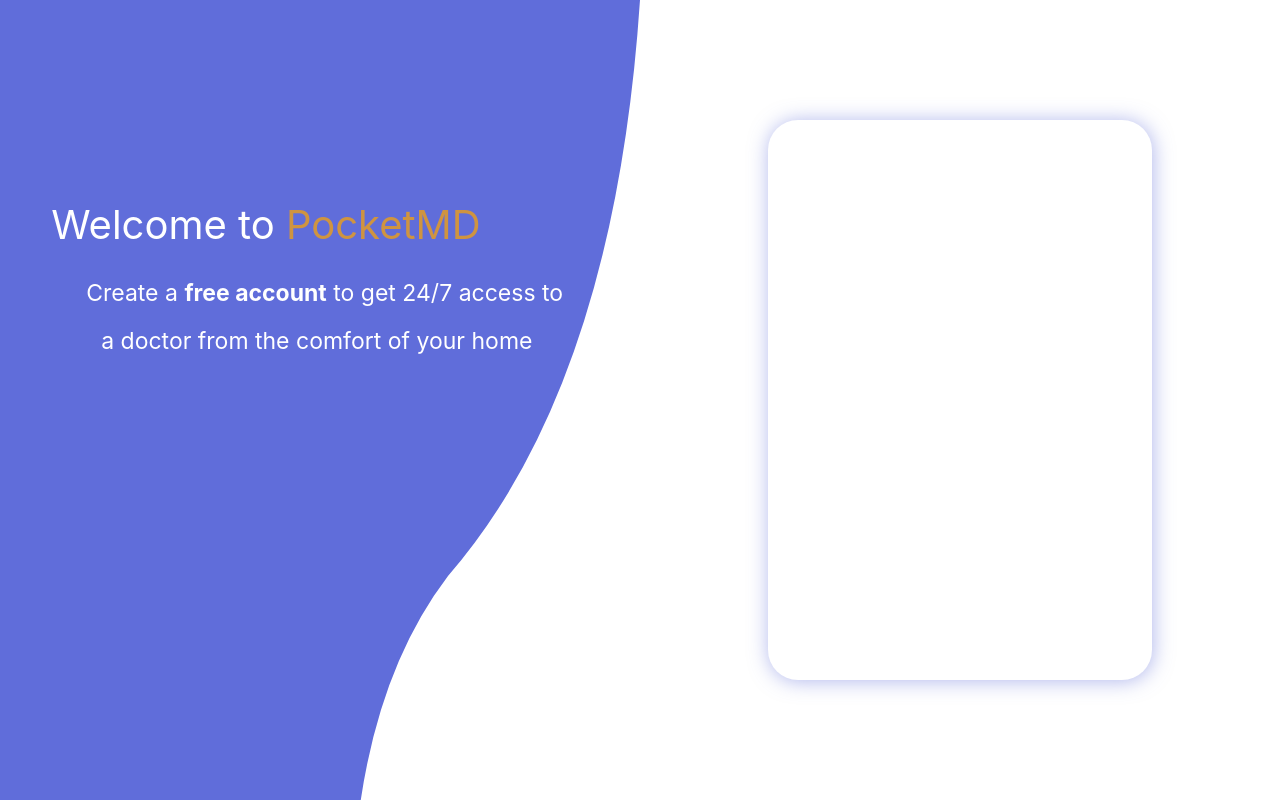
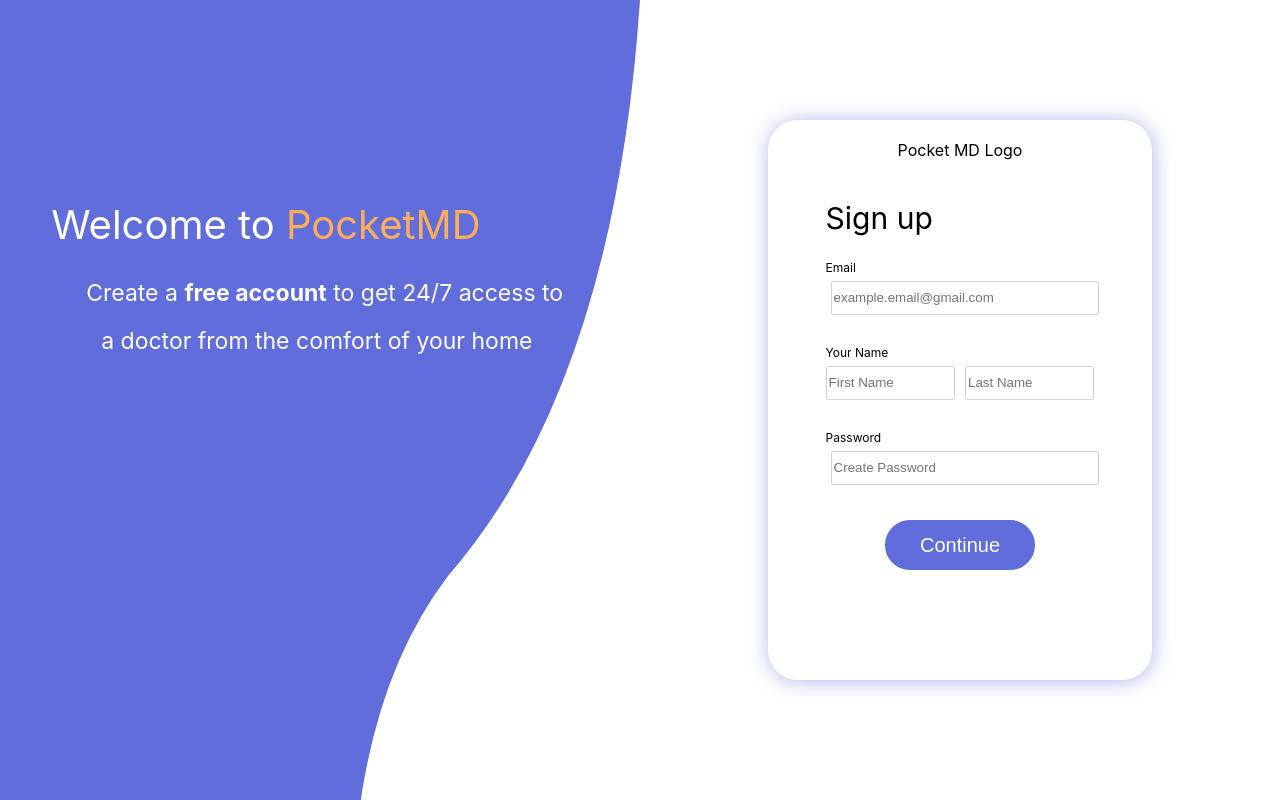
Before and after one commit to ZhenyiZhang/next-tinyurl, a Next.js app: page /background in a window 1280 px wide. Built offline with nearby package versions, Linux system fonts and the light colour scheme.

Commit message:
feat: Add sign up form on welcome page

```diff
--- a/components/card/signUp.js
+++ b/components/card/signUp.js
@@ -1,16 +1,85 @@
 import styled from 'styled-components';
+
+import Button from '../buttons/button';
+
+import {layout, flexbox, space, typography} from 'styled-system';
 
 const StyledContainer = styled.div`
     border-radius: 30px;
     box-shadow: 1px 1px 20px rgba(96, 109, 218, 0.5);
+    display: grid;
+    grid-template-rows: auto auto 1fr auto;
     height: 70%;
     width: 60%;
 `;
-const StyledHeader = styled.div``;
+
+const StyledForm = styled.form`
+    align-items: center;
+    display: flex;
+    flex-direction: column;
+    justify-content: flex-Start;
+    width: 100%;
+    height: 100%;
+`;
+
+const StyledFormGroup = styled.div`
+    width: 70%;
+    height: 20%;
+    //special case, layout has to override
+    ${layout};
+    ${flexbox};
+`;
+
+const StyledLabel = styled.label`
+    font-size: 12px;
+`;
+
+const StyledInput = styled.input`
+    border: 1px solid #D3D3D3;
+    border-radius: 2px;
+    height: 40%;
+    margin: 5px;
+    width: 100%;
+    &:focus {
+        outline: none;
+    }
+    //special case, layout has to override
+    ${layout};
+    ${space};
+`;
+
+const StyledText = styled.div`
+    ${space}
+    ${layout}
+    ${typography};
+`;
+
 
 export default function SignUpForm() {
     return (
         <StyledContainer>
+            <StyledText textAlign="center" margin="20px">Pocket MD Logo</StyledText>
+            <StyledForm>
+                <StyledText margin={20} width="70%" fontSize={30}>Sign up</StyledText>
+            </StyledForm>
+            <StyledForm>
+                <StyledFormGroup>
+                    <StyledLabel>Email</StyledLabel>
+                    <StyledInput type="text" placeholder="example.email@gmail.com"/>
+                </StyledFormGroup>
+                <StyledFormGroup>
+                    <StyledLabel>Your Name</StyledLabel>
+                    <StyledFormGroup height="100%" width="100%" display="flex" justifyContent="space-between">
+                        <StyledInput type="text" placeholder="First Name" ml='0px'/>
+                        <StyledInput type="text" placeholder="Last Name" mr='0px'/>
+                    </StyledFormGroup>
+                </StyledFormGroup>
+                <StyledFormGroup>
+                    <StyledLabel>Password</StyledLabel>
+                    <StyledInput type="text" placeholder="Create Password"/>
+                </StyledFormGroup>
+                <Button primaryBlue round medium>Continue</Button>
+            </StyledForm>
         </StyledContainer>
     );
 }
--- a/components/svg/background.js
+++ b/components/svg/background.js
@@ -1,4 +1,4 @@
-import styled from 'styled-components';
+import styled, {css} from 'styled-components';
 
 const StyledContainer = styled.div`
     height: 100%;
--- a/components/text/welcome.js
+++ b/components/text/welcome.js
@@ -24,8 +24,12 @@
     return(
         <StyledContainer>
             <StyledLine mb={30}>
-                <StyledText color="white" fontSize={40}>Welcome to&nbsp;</StyledText>
-                <StyledText color="orange" fontSize={40} opacity="0.7">PocketMD</StyledText>
+                <StyledText color="white" fontSize={40}>
+                    Welcome to&nbsp;
+                </StyledText>
+                <StyledText color="#fdad5c" fontSize={40}>
+                    PocketMD
+                </StyledText>
             </StyledLine>
             <StyledLine ml={35}>
                 <StyledText color="white" fontSize={23}>
--- a/pages/background.js
+++ b/pages/background.js
@@ -1,4 +1,4 @@
-import styled, {css} from 'styled-components';
+import styled from 'styled-components';
 
 import Welcome from '../components/text/welcome';
 import CurvedBackground from '../components/svg/background';
```
